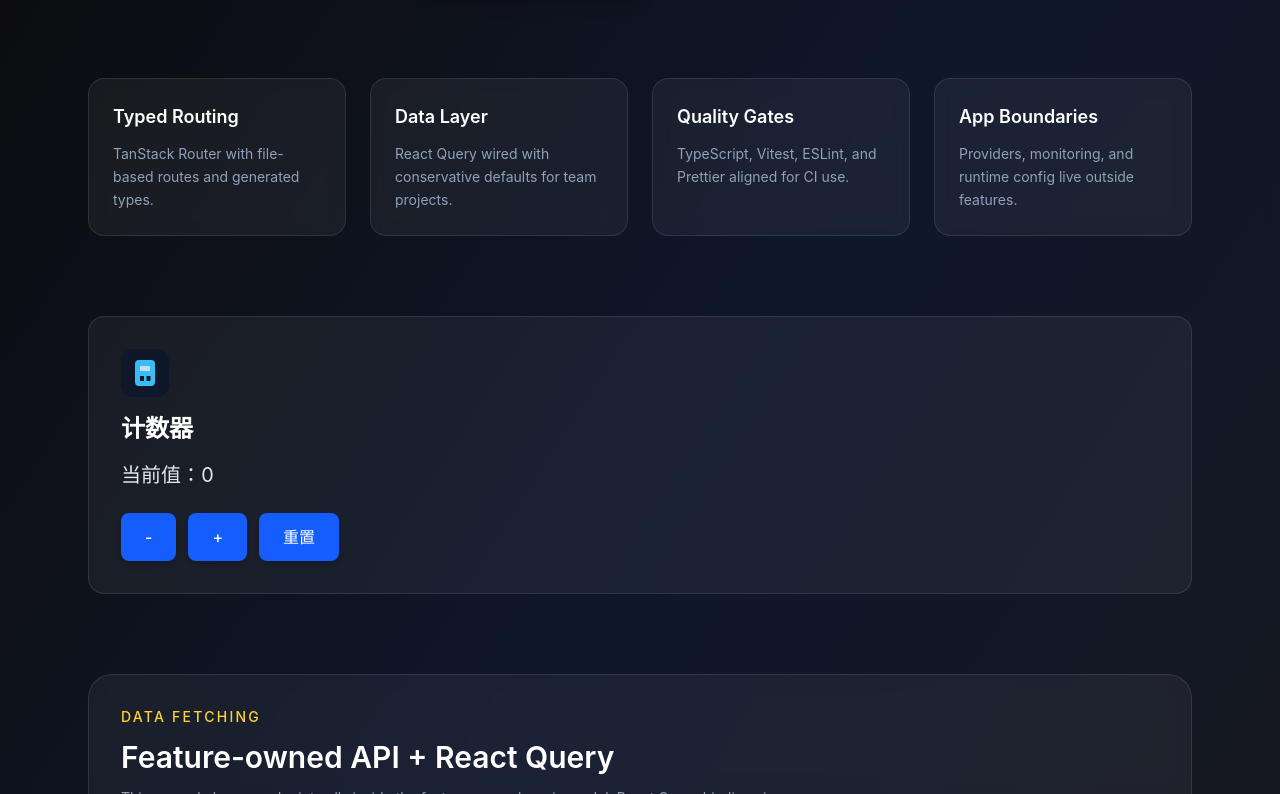
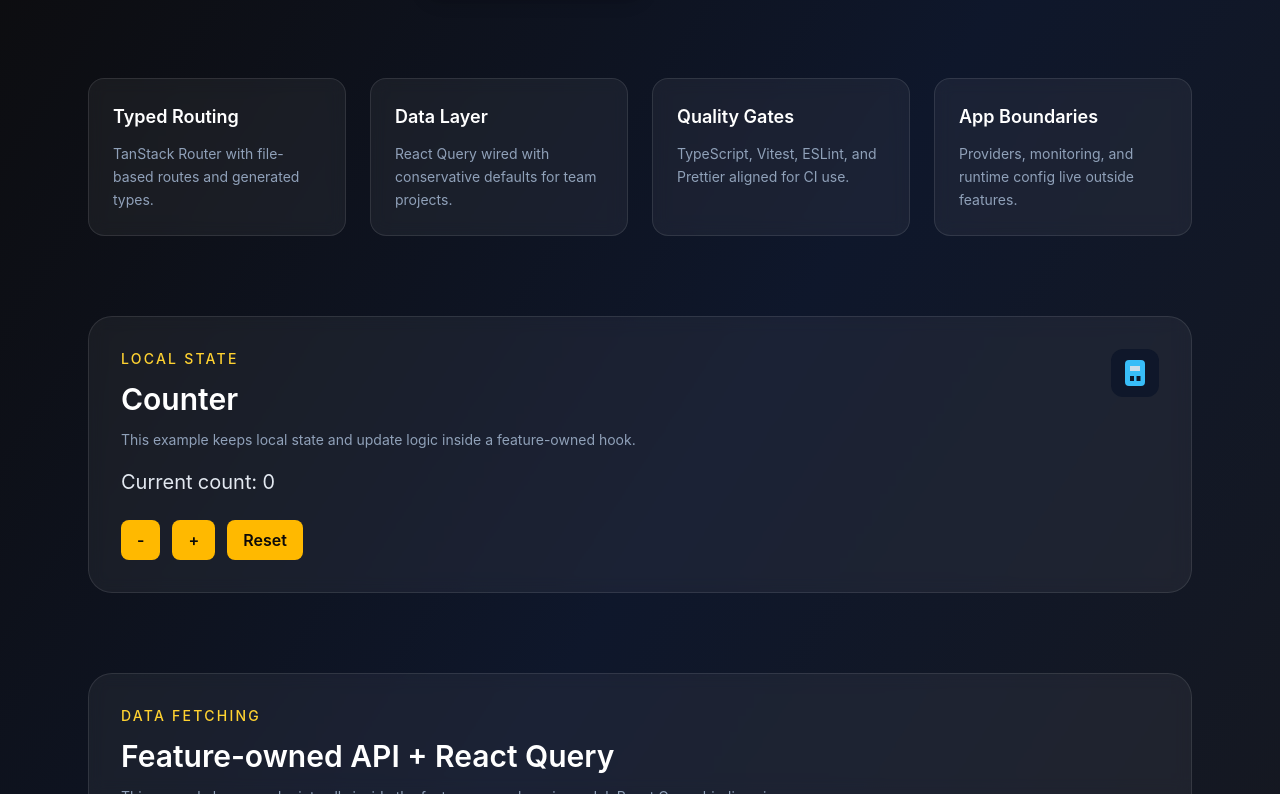
Before and after one commit to RingoTangs/react-app, a React (Vite) app: page / in a window 1280 px wide. Shown: the part 441-1235 px from the top of the page. Built offline with nearby package versions, Linux system fonts and the light colour scheme.

Commit message:
refactor: update Counter component and tests to use English labels and improve layout

```diff
--- a/src/features/example-counter/ui/Counter.tsx
+++ b/src/features/example-counter/ui/Counter.tsx
@@ -1,33 +1,71 @@
 import { Button } from '@/shared/ui'
 import counterMarkUrl from '../assets/counter-mark.svg'
 import { useCounter } from '../hooks/useCounter'
+
+const buttonClassName =
+  'rounded-lg bg-amber-400 px-4 py-2 font-semibold text-stone-950 shadow-none hover:bg-amber-300 hover:shadow-none focus:ring-0 focus:ring-offset-0 focus-visible:outline-2 focus-visible:outline-offset-2 focus-visible:outline-amber-300'
 
 export const Counter: React.FC<{ initial?: number }> = ({ initial }) => {
   const { count, decrement, increment, reset } = useCounter(initial)
 
   return (
-    <div className="rounded-2xl border border-white/10 bg-white/5 p-6 text-white sm:p-8">
-      <img src={counterMarkUrl} alt="" width="48" height="48" />
-      <h2 className="mt-4 text-2xl font-semibold" data-testid="title">
-        计数器
-      </h2>
+    <section className="rounded-3xl border border-white/10 bg-white/5 p-6 backdrop-blur-sm sm:p-8">
+      <div className="flex items-start justify-between gap-4">
+        <div className="max-w-2xl min-w-0">
+          <p className="text-sm font-medium tracking-[0.16em] text-amber-300 uppercase">
+            Local State
+          </p>
+          <h2
+            className="mt-3 text-3xl font-semibold text-white"
+            data-testid="title"
+          >
+            Counter
+          </h2>
+          <p className="mt-3 text-sm leading-relaxed text-slate-400">
+            This example keeps local state and update logic inside a
+            feature-owned hook.
+          </p>
+        </div>
+        <img
+          className="shrink-0"
+          src={counterMarkUrl}
+          alt=""
+          width="48"
+          height="48"
+        />
+      </div>
       <p
         className="mt-4 text-xl text-slate-200 tabular-nums"
         data-testid="count"
       >
-        当前值：{count}
+        Current count: {count}
       </p>
       <div className="mt-6 flex flex-wrap gap-3">
-        <Button type="button" aria-label="减一" onClick={decrement}>
+        <Button
+          type="button"
+          className={buttonClassName}
+          aria-label="Decrease count"
+          onClick={decrement}
+        >
           -
         </Button>
-        <Button type="button" aria-label="加一" onClick={increment}>
+        <Button
+          type="button"
+          className={buttonClassName}
+          aria-label="Increase count"
+          onClick={increment}
+        >
           +
         </Button>
-        <Button type="button" aria-label="重置计数" onClick={reset}>
-          重置
+        <Button
+          type="button"
+          className={buttonClassName}
+          aria-label="Reset count"
+          onClick={reset}
+        >
+          Reset
         </Button>
       </div>
-    </div>
+    </section>
   )
 }
--- a/src/features/example-posts/ui/PostsPreview.tsx
+++ b/src/features/example-posts/ui/PostsPreview.tsx
@@ -32,7 +32,7 @@ export const PostsPreview: React.FC = () => {
 
   if (postsQuery.isPending && !postsQuery.isFetched) {
     return (
-      <section className="rounded-3xl border border-white/10 bg-white/5 p-8 backdrop-blur-sm">
+      <section className="rounded-3xl border border-white/10 bg-white/5 p-6 backdrop-blur-sm sm:p-8">
         <p className="text-sm font-medium tracking-[0.16em] text-amber-300 uppercase">
           Data Fetching
         </p>
@@ -48,7 +48,7 @@ export const PostsPreview: React.FC = () => {
 
   if (postsQuery.data === undefined) {
     return (
-      <section className="rounded-3xl border border-red-400/30 bg-red-950/30 p-8 backdrop-blur-sm">
+      <section className="rounded-3xl border border-red-400/30 bg-red-950/30 p-6 backdrop-blur-sm sm:p-8">
         <p className="text-sm font-medium tracking-[0.16em] text-red-200 uppercase">
           Data Fetching
         </p>
@@ -67,7 +67,7 @@ export const PostsPreview: React.FC = () => {
 
   if (posts.length === 0) {
     return (
-      <section className="rounded-3xl border border-white/10 bg-white/5 p-8 backdrop-blur-sm">
+      <section className="rounded-3xl border border-white/10 bg-white/5 p-6 backdrop-blur-sm sm:p-8">
         {refreshError}
         <p className="text-sm font-medium tracking-[0.16em] text-amber-300 uppercase">
           Data Fetching
@@ -83,7 +83,7 @@ export const PostsPreview: React.FC = () => {
   }
 
   return (
-    <section className="rounded-3xl border border-white/10 bg-white/5 p-8 backdrop-blur-sm">
+    <section className="rounded-3xl border border-white/10 bg-white/5 p-6 backdrop-blur-sm sm:p-8">
       {refreshError}
       <div className="mb-6 max-w-2xl">
         <p className="text-sm font-medium tracking-[0.16em] text-amber-300 uppercase">
```
Also changed, not shown: 2 other files (tests, documents, lock files or other folders).
